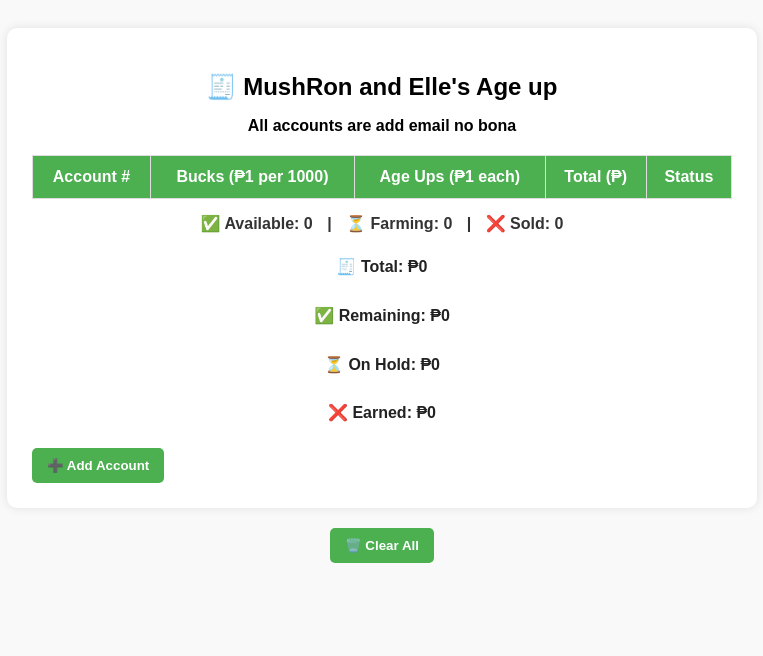
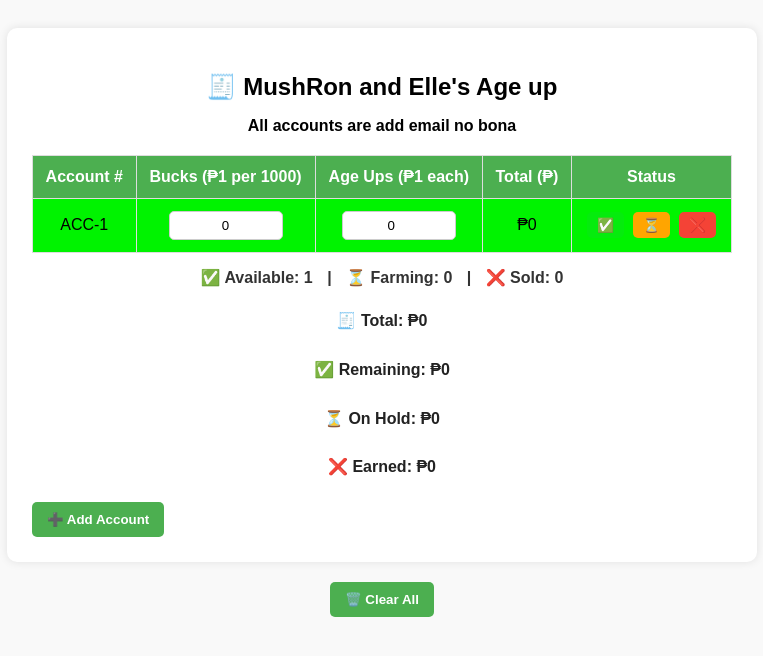
Before and after one commit to MushRon-dev/account-inventory, a plain HTML site: page index.html in a window 1280 px wide. Both pictures are taken after a click on the button "🗑️ Clear All". Shown: the whole page, without its empty margins (258-1021 px from the left). Drawn offline with Linux system fonts and the light colour scheme.

Commit message:
Update index.html

```diff
--- a/index.html
+++ b/index.html
@@ -42,7 +42,167 @@
 
     <button onclick="clearAll()" class="clear">🗑️ Clear All</button>
 
-    <script src="script.js"></script>
+    <script>let accountCount = 1;
+
+// Load saved data from localStorage
+window.onload = () => {
+  const savedAccounts = JSON.parse(localStorage.getItem("accounts")) || [];
+  if (savedAccounts.length > 0) {
+    savedAccounts.forEach(account => {
+      addRow(account.bucks, account.ageUps, account.accountNumber, account.status);
+    });
+    accountCount = savedAccounts.length + 1;
+  } else {
+    addRow();
+  }
+};
+
+// Add a new row with a unique account number and optional status
+function addRow(bucks = 0, ageUps = 0, accountNumber = `ACC-${accountCount++}`, status = 'available') {
+  const tableBody = document.getElementById("account-table-body");
+  const row = document.createElement("tr");
+  row.classList.add(status); // Apply the status color class
+
+  row.innerHTML = `
+    <td>${accountNumber}</td>
+    <td>
+      <input type="text" value="${formatNumber(bucks)}"
+        oninput="liveFormat(this)" onblur="formatDisplay(this)" onfocus="removeCommas(this)">
+    </td>
+    <td>
+      <input type="number" min="0" value="${ageUps}" oninput="saveAndCalculate()">
+    </td>
+    <td class="row-total">₱0</td>
+    <td>
+      <button onclick="setStatus(this, 'available')">✅</button>
+      <button onclick="setStatus(this, 'farming')">⏳</button>
+      <button onclick="setStatus(this, 'sold')">❌</button>
+    </td>
+  `;
+
+  tableBody.appendChild(row);
+  saveAndCalculate();
+}
+
+// Set status and update row style
+function setStatus(button, newStatus) {
+  const row = button.closest('tr');
+  row.classList.remove('available', 'farming', 'sold');
+  row.classList.add(newStatus);
+  saveAndCalculate(); // Save updated status to localStorage
+}
+
+// Format number with commas
+function formatNumber(value) {
+  return Number(value).toLocaleString('en-US');
+}
+
+// Format value while typing
+function liveFormat(input) {
+  let raw = input.value.replace(/,/g, '').replace(/[^\d]/g, '');
+  if (raw === '') return;
+  input.value = formatNumber(raw);
+  saveAndCalculate();
+}
+
+// Remove commas on focus
+function removeCommas(input) {
+  input.value = input.value.replace(/,/g, '');
+}
+
+// Final format on blur
+function formatDisplay(input) {
+  const raw = input.value.replace(/,/g, '');
+  if (raw && !isNaN(raw)) {
+    input.value = formatNumber(raw);
+  }
+}
+
+// Save all data and calculate totals and earnings
+function saveAndCalculate() {
+  const rows = document.querySelectorAll("#account-table-body tr");
+  const accounts = [];
+  let totalIncome = 0;
+  let availableIncome = 0;
+  let farmingIncome = 0;
+  let soldIncome = 0;
+
+  let availableCount = 0;
+  let farmingCount = 0;
+  let soldCount = 0;
+
+  rows.forEach(row => {
+    const accountNumber = row.children[0].textContent;
+    const bucksInput = row.children[1].querySelector("input");
+    const ageUpsInput = row.children[2].querySelector("input");
+    const rowTotalCell = row.querySelector(".row-total");
+
+    const bucks = parseInt(bucksInput.value.replace(/,/g, '')) || 0;
+    const ageUps = parseInt(ageUpsInput.value) || 0;
+
+    const bucksCost = Math.floor(bucks / 1000);
+    const ageUpsCost = ageUps;
+    const rowTotal = bucksCost + ageUpsCost;
+
+    rowTotalCell.textContent = `₱${rowTotal}`;
+    totalIncome += rowTotal;
+
+    const status = row.classList.contains('sold')
+      ? 'sold'
+      : row.classList.contains('farming')
+      ? 'farming'
+      : 'available';
+
+    if (status === 'available') {
+      availableCount++;
+      availableIncome += rowTotal;
+    }
+    if (status === 'farming') {
+      farmingCount++;
+      farmingIncome += rowTotal;
+    }
+    if (status === 'sold') {
+      soldCount++;
+      soldIncome += rowTotal;
+    }
+
+    accounts.push({ accountNumber, bucks, ageUps, status });
+  });
+
+  // Save to localStorage
+  localStorage.setItem("accounts", JSON.stringify(accounts));
+
+  // Update counters
+  document.getElementById("available-count").textContent = `✅ Available: ${availableCount}`;
+  document.getElementById("farming-count").textContent = `⏳ Farming: ${farmingCount}`;
+  document.getElementById("sold-count").textContent = `❌ Sold: ${soldCount}`;
+
+  // Update earnings
+  document.getElementById("total-income").textContent = totalIncome;
+  document.getElementById("available-income").textContent = availableIncome;
+  document.getElementById("farming-income").textContent = farmingIncome;
+  document.getElementById("sold-income").textContent = soldIncome;
+}
+
+// Clear all rows and reset
+function clearAll() {
+  localStorage.removeItem("accounts");
+  document.getElementById("account-table-body").innerHTML = '';
+  accountCount = 1;
+
+  // Reset counts
+  document.getElementById("available-count").textContent = `✅ Available: 0`;
+  document.getElementById("farming-count").textContent = `⏳ Farming: 0`;
+  document.getElementById("sold-count").textContent = `❌ Sold: 0`;
+
+  document.getElementById("total-income").textContent = '0';
+  document.getElementById("available-income").textContent = '0';
+  document.getElementById("farming-income").textContent = '0';
+  document.getElementById("sold-income").textContent = '0';
+
+  addRow();
+}
+</script>
 </body>
 
 </html>
```
